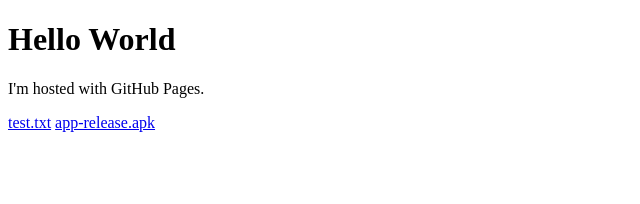
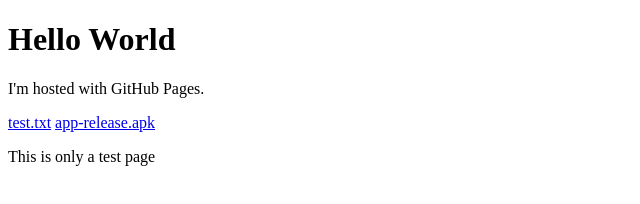
Before and after one commit to minhhx/minhhx.github.io, a plain HTML site: page index.html in a window 1280 px wide. Shown: the whole page, without its empty margins (0-640 px from the left). Drawn offline with Linux system fonts and the light colour scheme.

Commit message:
Update index.html

```diff
--- a/index.html
+++ b/index.html
@@ -5,5 +5,6 @@
 <p>I'm hosted with GitHub Pages.</p>
 <a href="test.txt">test.txt</a>
 <a href="app-release.apk">app-release.apk</a>
+<p>This is only a test page</p>
 </body>
 </html>
```
